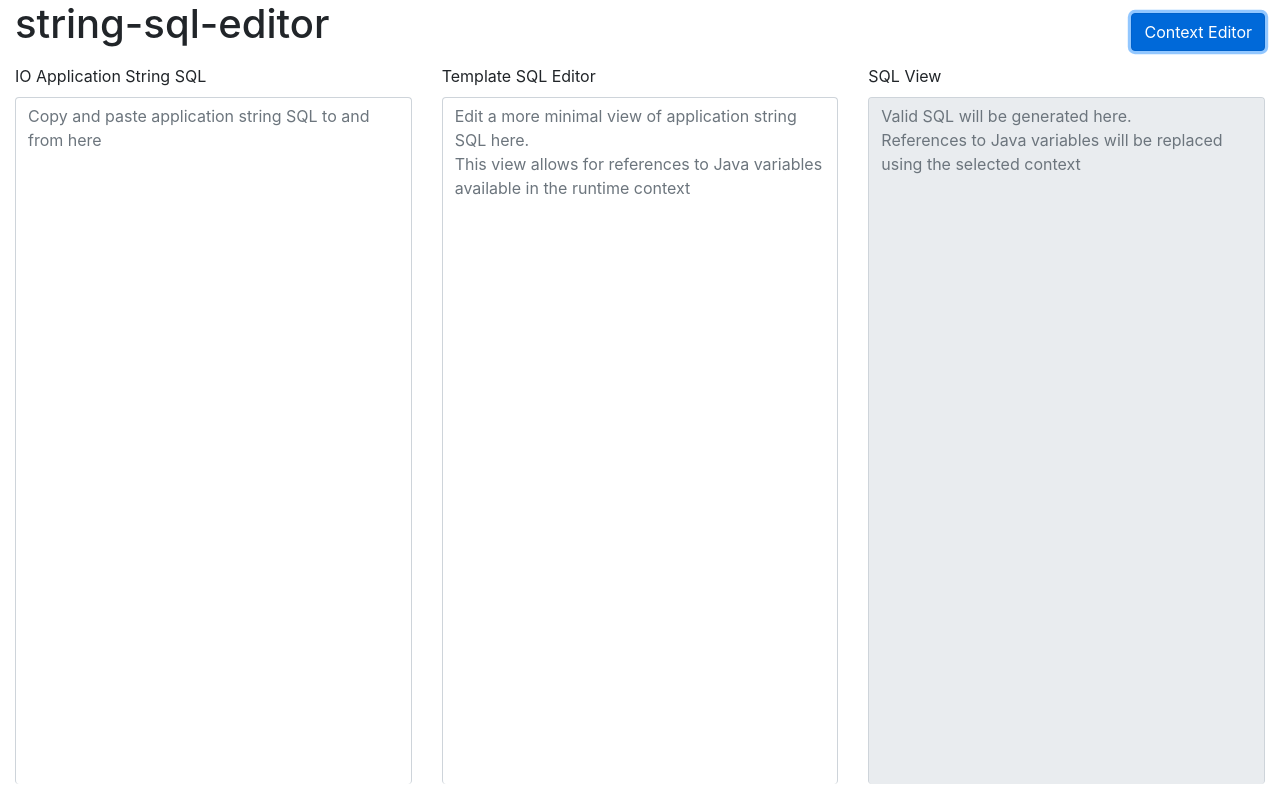
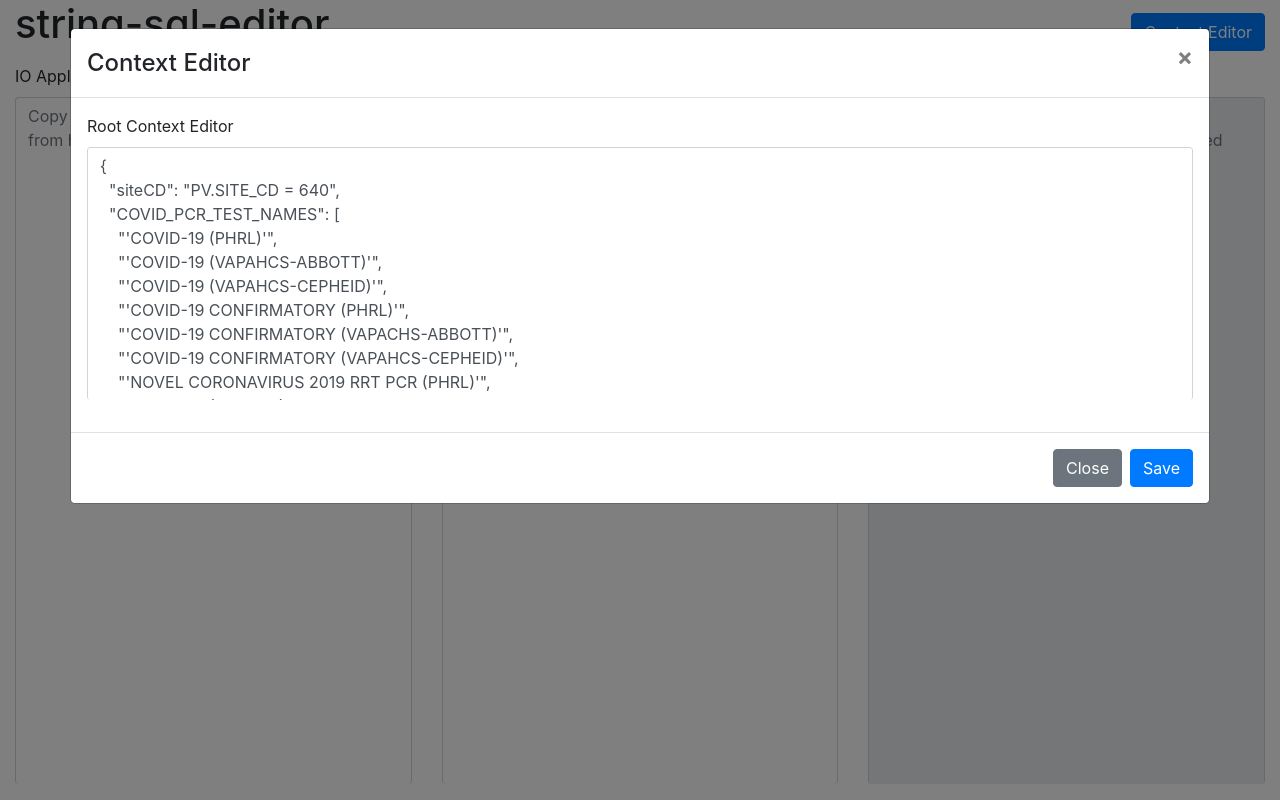
Before and after one commit to Serenity09/string-sql-editor, a React (Create React App) app: page / in a window 1280 px wide. Both pictures are taken after a click on the button "Context Editor". Built offline with nearby package versions, Linux system fonts and the light colour scheme.

Commit message:
Simple Context Editor UI
V1 complete

```diff
--- a/src/App.js
+++ b/src/App.js
@@ -5,9 +5,11 @@ import Row from 'react-bootstrap/Row'
 import Col from 'react-bootstrap/Col'
 import Form from 'react-bootstrap/Form'
 import Button from 'react-bootstrap/Button'
+import Modal from 'react-bootstrap/Modal'
 
 import './app.scss';
 
+import ContextEditor from './ContextEditor'
 import { stringInterpolate, cleanStringSQL, stringifyTemplate } from './StringExtensions'
 
 function App() {
@@ -92,9 +94,7 @@ function App() {
     if (activeEditor !== null && stringSQLRef.current === activeEditor) {
       const cleanedSQL = stringToTemplateSQL(stringSQL);
 
-      console.log("string SQL changed", stringSQL);
-      console.log("cleaned", cleanedSQL);
-      //TODO update template string editor based on string SQL
+      //update template string editor based on string SQL
       setTemplateSQL(cleanedSQL);
     }
   }, [activeEditor, rootContext.anonymousParameters, stringSQL]);
@@ -106,14 +106,39 @@ function App() {
     setActiveEditor(null);
   }
 
+  const [ isContextEditorVisible, setContextEditorVisible ] = useState(false);
+  const [ contextEditorText, setContextEditorText ] = useState("");
+
+  const closeContextEditor = () => setContextEditorVisible(false);
+  const openContextEditor = () => {
+    setContextEditorText(JSON.stringify(rootContext, null, 2));
+    setContextEditorVisible(true);
+  }
+
+  const onContextEditorSave = () => {
+    try {
+        const jsonContext = JSON.parse(contextEditorText);
+
+        if (jsonContext) {
+            setRootContext(jsonContext);
+        }
+    }
+    catch (err) {
+
+    }
+
+    closeContextEditor();
+  }
+
   return (
+    <>
       <Form className="h-100">
         <Container className="app-container h-100" fluid>
           <Row>
             <Col className="header-container">
               <h1 className="mb-3">string-sql-editor</h1>
               <div className="button-container">
-              <Button variant="primary">Context Editor</Button>
+                <Button onClick={openContextEditor} variant="primary">Context Editor</Button>
               </div>
             </Col>
           </Row>
@@ -148,6 +173,30 @@ function App() {
           </Row>
         </Container>
       </Form>
+      <Modal
+        show={isContextEditorVisible}
+        onHide={closeContextEditor}
+        backdrop="static"
+        keyboard={false}
+        size="xl"
+      >
+        <Modal.Header closeButton>
+          <Modal.Title>Context Editor</Modal.Title>
+        </Modal.Header>
+        <Modal.Body>
+          <ContextEditor
+            editorText={contextEditorText}
+            setEditorText={setContextEditorText}
+          />
+        </Modal.Body>
+        <Modal.Footer>
+          <Button variant="secondary" onClick={closeContextEditor}>
+            Close
+          </Button>
+          <Button variant="primary" onClick={onContextEditorSave}>Save</Button>
+        </Modal.Footer>
+      </Modal>
+    </>
   );
 }
 
--- /dev/null
+++ b/src/ContextEditor.js
@@ -0,0 +1,30 @@
+import React, { useState } from 'react'
+
+import Form from 'react-bootstrap/Form'
+import Row from 'react-bootstrap/Row'
+import Col from 'react-bootstrap/Col'
+
+function ContextEditor(props) {
+    function onEditorChange(evt) {
+        props.setEditorText(evt.target.value);
+    }
+
+    return (
+        <Form className="h-100">
+            <Row>
+                <Col>
+                <Form.Group controlId="applicationStringSQLInput" className="h-100">
+                    <Form.Label>Root Context Editor</Form.Label>
+                    <Form.Control as="textarea" placeholder="Edit variables representing an application context as Json"
+                        value={props.editorText}
+                        onChange={onEditorChange}
+                        rows={10}
+                    />
+                </Form.Group>
+                </Col>
+            </Row>
+        </Form>
+    )
+}
+
+export default ContextEditor;
```
Lines whose indentation alone changed are shown as unchanged.
